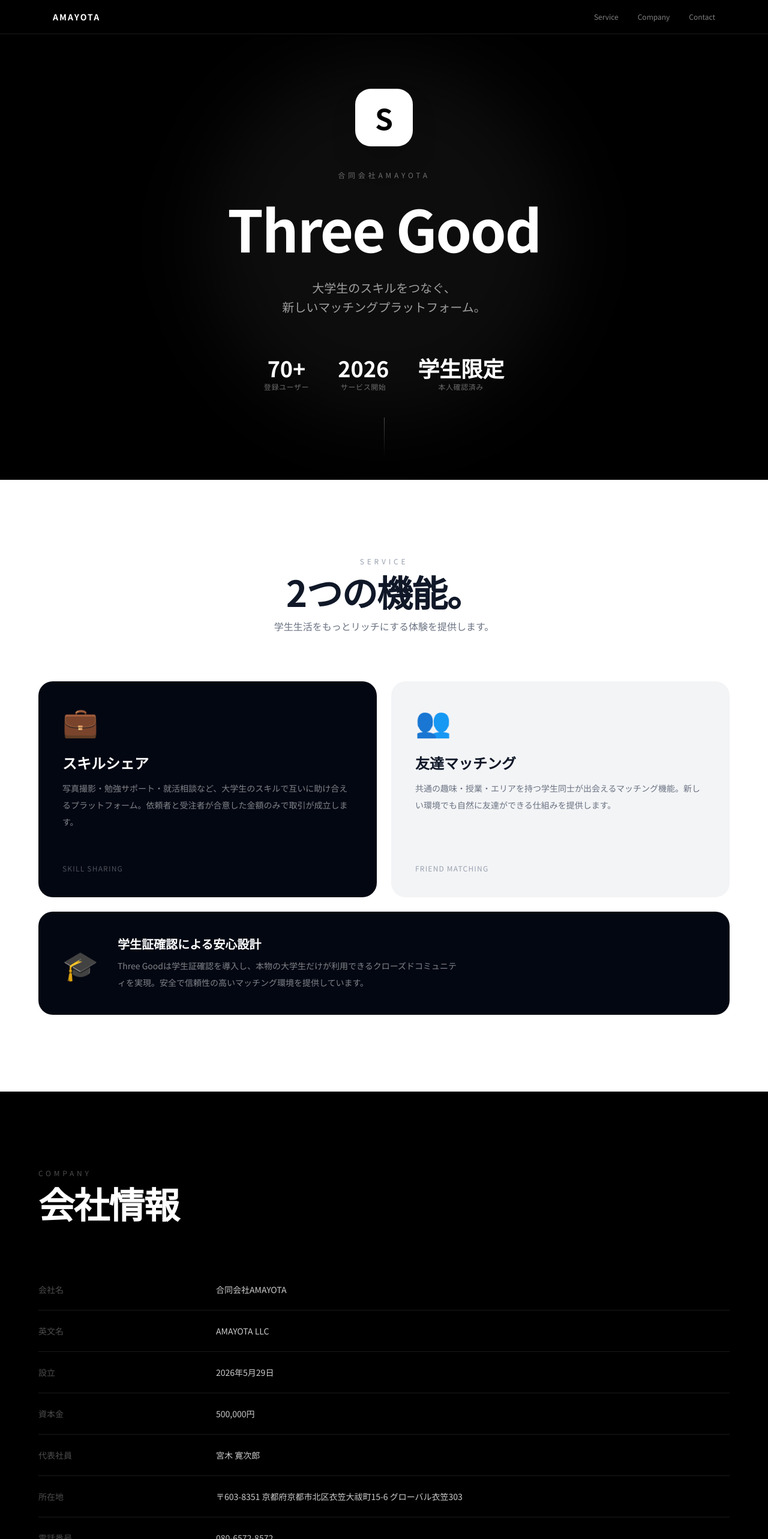
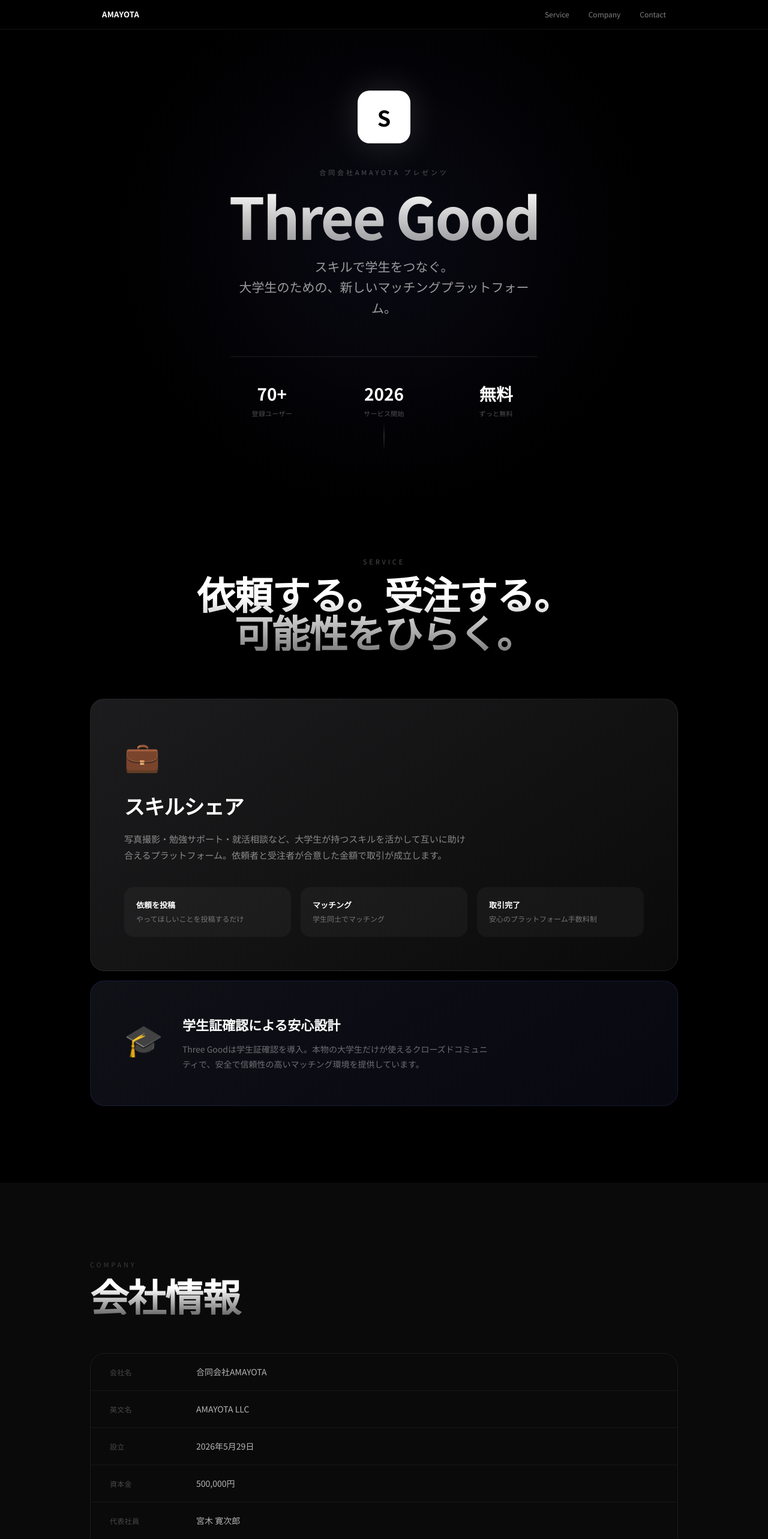
Before and after one commit to aaa2000aaa1010-sudo/amayota-web, a Next.js app: page / in a window 1280 px wide. Shown: the top 2566 px of the page at 60% size. Built offline with nearby package versions, Linux system fonts and the light colour scheme.

Commit message:
Redesign: Apple-inspired dark, gradient text, polished

```diff
--- a/app/page.tsx
+++ b/app/page.tsx
@@ -1,154 +1,154 @@
 export default function Home() {
   return (
-    <div className="bg-black text-white overflow-x-hidden">
-      {/* Header */}
-      <header className="fixed top-0 left-0 right-0 z-50 bg-black/80 backdrop-blur-xl border-b border-white/10">
-        <div className="max-w-6xl mx-auto px-6 h-14 flex items-center justify-between">
-          <span className="text-sm font-semibold tracking-[0.15em] uppercase">AMAYOTA</span>
-          <nav className="hidden sm:flex gap-8 text-xs text-white/50">
-            <a href="#service" className="hover:text-white transition-colors">Service</a>
-            <a href="#company" className="hover:text-white transition-colors">Company</a>
-            <a href="#contact" className="hover:text-white transition-colors">Contact</a>
+    <div className="bg-[#000000] text-white overflow-x-hidden">
+
+      {/* ── HEADER ── */}
+      <header className="fixed top-0 inset-x-0 z-50 backdrop-blur-2xl bg-black/70 border-b border-white/[0.08]">
+        <div className="max-w-[980px] mx-auto px-5 h-12 flex items-center justify-between">
+          <span className="text-[13px] font-semibold tracking-wide">AMAYOTA</span>
+          <nav className="hidden sm:flex gap-8 text-[12px] text-white/50">
+            {["Service", "Company", "Contact"].map(l => (
+              <a key={l} href={`#${l.toLowerCase()}`} className="hover:text-white transition-colors duration-200">{l}</a>
+            ))}
           </nav>
         </div>
       </header>
 
-      {/* Hero — full viewport */}
-      <section className="min-h-screen flex flex-col items-center justify-center text-center px-6 relative">
-        {/* Glow */}
-        <div className="absolute inset-0 flex items-center justify-center pointer-events-none">
-          <div className="w-[600px] h-[600px] rounded-full bg-white/5 blur-3xl" />
+      {/* ── HERO ── */}
+      <section className="relative min-h-screen flex flex-col items-center justify-center text-center px-5 pt-12">
+        {/* radial glow */}
+        <div className="pointer-events-none absolute inset-0 flex items-center justify-center">
+          <div className="w-[900px] h-[900px] rounded-full"
+            style={{background: "radial-gradient(ellipse at center, rgba(120,120,255,0.08) 0%, transparent 70%)"}} />
         </div>
 
-        {/* App icon */}
-        <div className="w-24 h-24 rounded-[26px] bg-white flex items-center justify-center mb-10 shadow-2xl relative z-10">
-          <span className="text-black text-5xl font-black">S</span>
+        {/* app icon */}
+        <div className="relative z-10 w-[88px] h-[88px] rounded-[20px] bg-white flex items-center justify-center mb-10 shadow-[0_0_60px_rgba(255,255,255,0.15)]">
+          <span className="text-black text-4xl font-black">S</span>
         </div>
 
-        <p className="text-white/40 text-xs tracking-[0.4em] uppercase mb-5 relative z-10">合同会社AMAYOTA</p>
+        <p className="relative z-10 text-[11px] tracking-[0.35em] uppercase text-white/30 mb-4">合同会社AMAYOTA プレゼンツ</p>
 
-        <h1 className="text-6xl sm:text-8xl font-bold leading-tight tracking-tight mb-6 relative z-10">
+        <h1 className="relative z-10 text-[72px] sm:text-[96px] font-bold leading-none tracking-[-0.03em] mb-5"
+          style={{background: "linear-gradient(180deg, #fff 0%, rgba(255,255,255,0.6) 100%)", WebkitBackgroundClip: "text", WebkitTextFillColor: "transparent"}}>
           Three Good
         </h1>
 
-        <p className="text-white/60 text-lg sm:text-xl max-w-lg leading-relaxed relative z-10">
-          大学生のスキルをつなぐ、<br className="hidden sm:block" />
-          新しいマッチングプラットフォーム。
+        <p className="relative z-10 text-[19px] sm:text-[21px] text-white/60 font-light leading-relaxed max-w-[520px]">
+          スキルで学生をつなぐ。<br />
+          大学生のための、新しいマッチングプラットフォーム。
         </p>
 
-        <div className="mt-16 flex gap-12 relative z-10">
-          {[
-            { num: "70+", label: "登録ユーザー" },
-            { num: "2026", label: "サービス開始" },
-            { num: "学生限定", label: "本人確認済み" },
-          ].map(({ num, label }) => (
-            <div key={label} className="text-center">
-              <div className="text-3xl sm:text-4xl font-semibold">{num}</div>
-              <div className="text-white/40 text-xs mt-1 tracking-wider">{label}</div>
+        <div className="relative z-10 mt-16 grid grid-cols-3 gap-12 border-t border-white/10 pt-10 w-full max-w-lg">
+          {[["70+","登録ユーザー"],["2026","サービス開始"],["無料","ずっと無料"]].map(([n,l]) => (
+            <div key={l} className="text-center">
+              <div className="text-[28px] font-semibold">{n}</div>
+              <div className="text-[11px] text-white/30 mt-1 tracking-wide">{l}</div>
             </div>
           ))}
         </div>
 
-        {/* Scroll hint */}
-        <div className="absolute bottom-10 left-0 right-0 flex justify-center">
-          <div className="w-px h-16 bg-gradient-to-b from-white/30 to-transparent" />
+        {/* down arrow */}
+        <div className="absolute bottom-12 left-1/2 -translate-x-1/2 flex flex-col items-center gap-1">
+          <div className="w-[1px] h-12 bg-gradient-to-b from-white/0 via-white/30 to-white/0" />
         </div>
       </section>
 
-      {/* Service — white section */}
-      <section id="service" className="bg-white text-gray-900 py-32 px-6">
-        <div className="max-w-6xl mx-auto">
-          <p className="text-xs tracking-[0.4em] uppercase text-gray-400 mb-3 text-center">Service</p>
-          <h2 className="text-5xl sm:text-6xl font-bold text-center mb-4 tracking-tight">2つの機能。</h2>
-          <p className="text-center text-gray-500 mb-20">学生生活をもっとリッチにする体験を提供します。</p>
+      {/* ── SERVICE ── */}
+      <section id="service" className="py-32 px-5">
+        <div className="max-w-[980px] mx-auto">
+          <div className="text-center mb-20">
+            <p className="text-[11px] tracking-[0.35em] uppercase text-white/30 mb-3">Service</p>
+            <h2 className="text-[48px] sm:text-[64px] font-bold tracking-tight leading-none"
+              style={{background: "linear-gradient(180deg, #fff 30%, rgba(255,255,255,0.5) 100%)", WebkitBackgroundClip: "text", WebkitTextFillColor: "transparent"}}>
+              依頼する。受注する。<br />可能性をひらく。
+            </h2>
+          </div>
 
-          <div className="grid sm:grid-cols-2 gap-6">
-            {/* Card 1 */}
-            <div className="bg-gray-950 text-white rounded-3xl p-10 flex flex-col justify-between min-h-[360px]">
-              <div>
-                <div className="text-5xl mb-8">💼</div>
-                <h3 className="text-2xl font-bold mb-3">スキルシェア</h3>
-                <p className="text-white/50 text-sm leading-loose">
-                  写真撮影・勉強サポート・就活相談など、大学生のスキルで互いに助け合えるプラットフォーム。依頼者と受注者が合意した金額のみで取引が成立します。
-                </p>
+          {/* Big feature card */}
+          <div className="rounded-3xl overflow-hidden mb-4" style={{background: "linear-gradient(145deg, #1c1c1e 0%, #0a0a0a 100%)", border: "1px solid rgba(255,255,255,0.08)"}}>
+            <div className="p-10 sm:p-14">
+              <div className="text-[48px] mb-6">💼</div>
+              <h3 className="text-[28px] sm:text-[34px] font-bold mb-4 tracking-tight">スキルシェア</h3>
+              <p className="text-white/50 text-[15px] leading-[1.8] max-w-xl">
+                写真撮影・勉強サポート・就活相談など、大学生が持つスキルを活かして互いに助け合えるプラットフォーム。依頼者と受注者が合意した金額で取引が成立します。
+              </p>
+              <div className="mt-10 grid sm:grid-cols-3 gap-4">
+                {[["依頼を投稿","やってほしいことを投稿するだけ"],["マッチング","学生同士でマッチング"],["取引完了","安心のプラットフォーム手数料制"]].map(([t,d]) => (
+                  <div key={t} className="bg-white/[0.04] rounded-2xl p-5">
+                    <div className="text-[13px] font-semibold mb-1">{t}</div>
+                    <div className="text-[12px] text-white/40 leading-relaxed">{d}</div>
+                  </div>
+                ))}
               </div>
-              <div className="mt-8 text-xs text-white/30 tracking-widest uppercase">Skill Sharing</div>
-            </div>
-
-            {/* Card 2 */}
-            <div className="bg-gray-100 rounded-3xl p-10 flex flex-col justify-between min-h-[360px]">
-              <div>
-                <div className="text-5xl mb-8">👥</div>
-                <h3 className="text-2xl font-bold mb-3">友達マッチング</h3>
-                <p className="text-gray-500 text-sm leading-loose">
-                  共通の趣味・授業・エリアを持つ学生同士が出会えるマッチング機能。新しい環境でも自然に友達ができる仕組みを提供します。
-                </p>
-              </div>
-              <div className="mt-8 text-xs text-gray-400 tracking-widest uppercase">Friend Matching</div>
             </div>
           </div>
 
-          {/* Safety banner */}
-          <div className="mt-6 bg-gray-950 text-white rounded-3xl p-10 flex flex-col sm:flex-row items-center gap-8">
-            <div className="text-5xl">🎓</div>
+          {/* Safety card */}
+          <div className="rounded-3xl p-10 sm:p-14 flex flex-col sm:flex-row gap-8 items-start" style={{background: "linear-gradient(145deg, #0f1117 0%, #080810 100%)", border: "1px solid rgba(100,100,255,0.15)"}}>
+            <div className="text-[52px]">🎓</div>
             <div>
-              <h3 className="text-xl font-bold mb-2">学生証確認による安心設計</h3>
-              <p className="text-white/50 text-sm leading-loose max-w-xl">
-                Three Goodは学生証確認を導入し、本物の大学生だけが利用できるクローズドコミュニティを実現。安全で信頼性の高いマッチング環境を提供しています。
+              <h3 className="text-[22px] font-bold mb-3">学生証確認による安心設計</h3>
+              <p className="text-white/40 text-[14px] leading-[1.8] max-w-lg">
+                Three Goodは学生証確認を導入。本物の大学生だけが使えるクローズドコミュニティで、安全で信頼性の高いマッチング環境を提供しています。
               </p>
             </div>
           </div>
         </div>
       </section>
 
-      {/* Company — dark section */}
-      <section id="company" className="bg-black py-32 px-6">
-        <div className="max-w-6xl mx-auto">
-          <p className="text-xs tracking-[0.4em] uppercase text-white/30 mb-3">Company</p>
-          <h2 className="text-5xl sm:text-6xl font-bold mb-20 tracking-tight">会社情報</h2>
+      {/* ── COMPANY ── */}
+      <section id="company" className="py-32 px-5 bg-[#0a0a0a]">
+        <div className="max-w-[980px] mx-auto">
+          <p className="text-[11px] tracking-[0.35em] uppercase text-white/20 mb-3">Company</p>
+          <h2 className="text-[48px] sm:text-[64px] font-bold tracking-tight mb-16 leading-none"
+            style={{background: "linear-gradient(180deg, #fff 30%, rgba(255,255,255,0.4) 100%)", WebkitBackgroundClip: "text", WebkitTextFillColor: "transparent"}}>
+            会社情報
+          </h2>
 
-          <div className="divide-y divide-white/10">
+          <div className="rounded-3xl overflow-hidden" style={{border: "1px solid rgba(255,255,255,0.07)"}}>
             {[
-              { label: "会社名", value: "合同会社AMAYOTA" },
-              { label: "英文名", value: "AMAYOTA LLC" },
-              { label: "設立", value: "2026年5月29日" },
-              { label: "資本金", value: "500,000円" },
-              { label: "代表社員", value: "宮木 寛次郎" },
-              { label: "所在地", value: "〒603-8351 京都府京都市北区衣笠大祓町15-6 グローバル衣笠303" },
-              { label: "電話番号", value: "080-6572-8572" },
-              { label: "メール", value: "musubi.match@gmail.com" },
-              { label: "事業内容", value: "インターネットを利用した各種情報提供サービス" },
-            ].map(({ label, value }) => (
-              <div key={label} className="py-6 sm:grid sm:grid-cols-4 gap-8">
-                <div className="text-white/30 text-sm mb-1 sm:mb-0">{label}</div>
-                <div className="sm:col-span-3 text-white/80 text-sm">{value}</div>
+              ["会社名","合同会社AMAYOTA"],
+              ["英文名","AMAYOTA LLC"],
+              ["設立","2026年5月29日"],
+              ["資本金","500,000円"],
+              ["代表社員","宮木 寛次郎"],
+              ["所在地","〒603-8351 京都府京都市北区衣笠大祓町15-6 グローバル衣笠303"],
+              ["電話","080-6572-8572"],
+              ["メール","musubi.match@gmail.com"],
+              ["事業内容","インターネットを利用した各種情報提供サービス"],
+            ].map(([label, value], i) => (
+              <div key={label} className={`flex flex-col sm:flex-row sm:items-baseline gap-1 sm:gap-8 px-8 py-5 ${i !== 0 ? "border-t border-white/[0.06]" : ""}`}>
+                <div className="text-[12px] text-white/25 sm:w-28 shrink-0 tracking-wide">{label}</div>
+                <div className="text-[14px] text-white/70">{value}</div>
               </div>
             ))}
           </div>
         </div>
       </section>
 
-      {/* Contact — white section */}
-      <section id="contact" className="bg-white text-gray-900 py-32 px-6">
-        <div className="max-w-6xl mx-auto text-center">
-          <p className="text-xs tracking-[0.4em] uppercase text-gray-400 mb-3">Contact</p>
-          <h2 className="text-5xl sm:text-6xl font-bold mb-6 tracking-tight">お問い合わせ</h2>
-          <p className="text-gray-500 mb-12 text-lg">
-            ご質問・取材・協業のご相談はお気軽にどうぞ。
-          </p>
-          <a
-            href="mailto:musubi.match@gmail.com"
-            className="inline-flex items-center gap-3 bg-black text-white px-10 py-5 rounded-full text-sm font-medium hover:bg-gray-800 transition-colors"
-          >
-            メールで問い合わせる
-            <span>→</span>
-          </a>
+      {/* ── CONTACT ── */}
+      <section id="contact" className="py-40 px-5 text-center relative">
+        <div className="pointer-events-none absolute inset-0 flex items-center justify-center">
+          <div className="w-[500px] h-[500px] rounded-full"
+            style={{background: "radial-gradient(ellipse, rgba(100,100,255,0.06) 0%, transparent 70%)"}} />
         </div>
+        <p className="relative z-10 text-[11px] tracking-[0.35em] uppercase text-white/25 mb-4">Contact</p>
+        <h2 className="relative z-10 text-[48px] sm:text-[64px] font-bold tracking-tight mb-5 leading-none"
+          style={{background: "linear-gradient(180deg, #fff 30%, rgba(255,255,255,0.4) 100%)", WebkitBackgroundClip: "text", WebkitTextFillColor: "transparent"}}>
+          お問い合わせ
+        </h2>
+        <p className="relative z-10 text-white/40 text-[15px] mb-12">ご質問・取材・協業のご相談はお気軽にどうぞ。</p>
+        <a href="mailto:musubi.match@gmail.com"
+          className="relative z-10 inline-flex items-center gap-3 bg-white text-black px-8 py-4 rounded-full text-[14px] font-semibold hover:bg-white/90 transition-colors">
+          メールで問い合わせる
+          <span>→</span>
+        </a>
       </section>
 
-      {/* Footer */}
-      <footer className="bg-black border-t border-white/10 py-10 px-6">
-        <div className="max-w-6xl mx-auto flex flex-col sm:flex-row justify-between items-center gap-4 text-xs text-white/20 tracking-widest">
+      {/* ── FOOTER ── */}
+      <footer className="border-t border-white/[0.07] py-8 px-5">
+        <div className="max-w-[980px] mx-auto flex flex-col sm:flex-row justify-between items-center gap-3 text-[11px] text-white/20 tracking-widest">
           <span>AMAYOTA LLC</span>
           <span>© 2026 合同会社AMAYOTA. All rights reserved.</span>
         </div>
```
